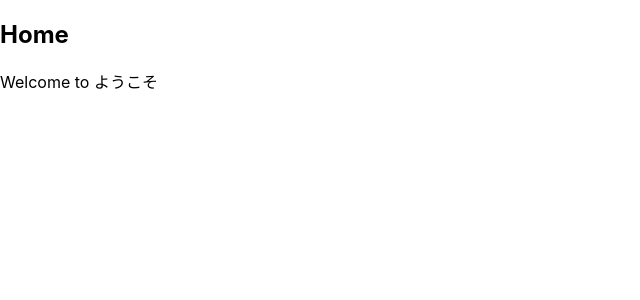
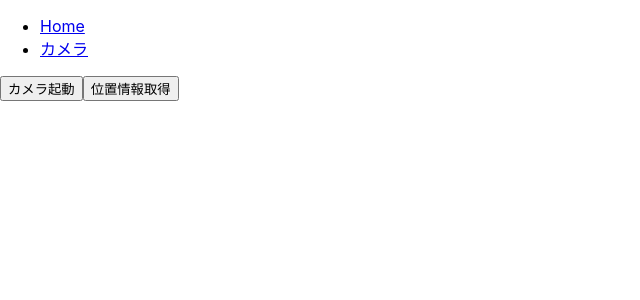
Before and after one commit to t-widget-poc/widget-store-content, a React (Create React App) app in the folder widget/: page / in a window 1280 px wide. Shown: the top 300 px of the page, without its empty margins (0-640 px from the left). Built offline with nearby package versions, Linux system fonts and the light colour scheme.

Commit message:
ボタン実装

```diff
--- a/widget/src/App.js
+++ b/widget/src/App.js
@@ -1,26 +1,26 @@
-import React from 'react';
+import React, { Component } from 'react';
 import './App.css';
-import { HashRouter , Route } from 'react-router-dom'
+import { HashRouter, Route, Switch } from 'react-router-dom'
+import Home from './Home'
 import Camera from './Camera'
 import Geocoding from './Geocoding'
 
-function App() {
+class App extends React.Component {
+  render() {
     return (
-    <HashRouter  >
+      <HashRouter>
         <div>
+          <Switch>
             <Route exact path='/' component={Home} />
             <Route path='/camera' component={Camera} />
             <Route path='/geocoding' component={Geocoding} />
+          </Switch>
         </div>
       </HashRouter  >
-  );
+    )
   }
-const Home = () => (
-  <div>
-    <h2>Home</h2>
-    <p>Welcome to ようこそ</p>
-  </div>
-)
+}
+
 
 
 export default App;
--- /dev/null
+++ b/widget/src/Home.js
@@ -0,0 +1,30 @@
+import React from 'react'
+import { withRouter } from 'react-router';
+import { Link } from 'react-router-dom'
+
+class Home extends React.Component {
+    handleToCameraPage = () => {
+        this.props.history.push('/camera')
+    }
+    handleToGeoCodingPage = () => {
+        this.props.history.push('/geocoding')
+    }
+    render() {
+        return (
+            <div>
+                <ul>
+                    <li><Link to='/'>Home</Link></li>
+                    <li><Link to='/camera'>カメラ</Link></li>
+                </ul>
+                <button onClick={this.handleToCameraPage}>
+                    カメラ起動
+                </button>
+                <button onClick={this.handleToGeoCodingPage}>
+                    位置情報取得
+                </button>
+            </div>
+        )
+    }
+}
+
+export default withRouter(Home)
```
Also changed, not shown: widget/src/LoginSucces.js (deleted, +0 -23 lines), 1 other file (tests, documents, lock files or other folders). Lines whose indentation alone changed are shown as unchanged.
